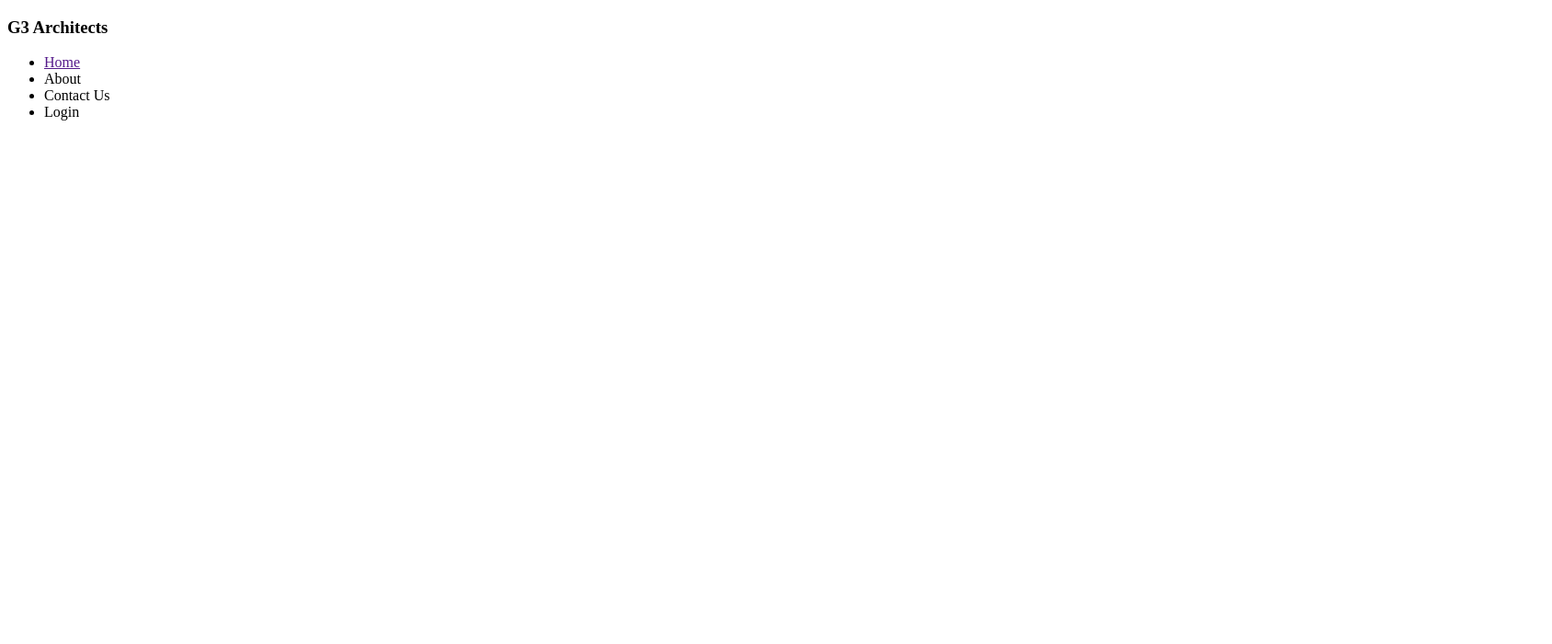
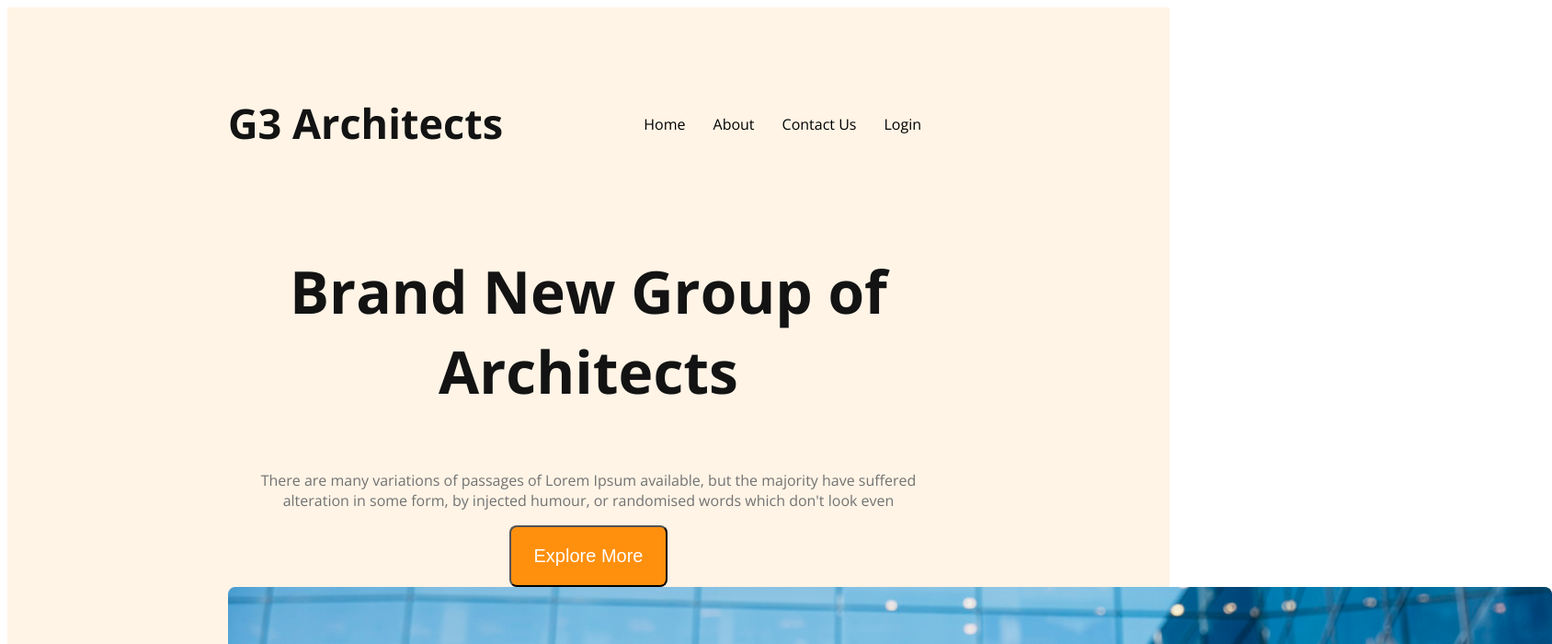
Before and after one commit to SaPa36/g3-architect-developer, a plain HTML site: page index.html in a window 1280 px wide. Shown: the top 700 px of the page at 92% size, 1688 px wide, since content can reach past the window. Drawn offline with nearby package versions, Linux system fonts and the light colour scheme.

Commit message:
banner content addeded

```diff
--- a/index.html
+++ b/index.html
@@ -1,29 +1,44 @@
 <!DOCTYPE html>
 <html lang="en">
   <head>
-    <meta charset="UTF-8">
-    <meta name="viewport" content="width=device-width, initial-scale=1.0">
+    <meta charset="UTF-8" />
+    <meta name="viewport" content="width=device-width, initial-scale=1.0" />
     <title>Document</title>
+    <link
+      href="https://fonts.googleapis.com/css2?family=Open+Sans:wght@400;700;800&display=swap"
+      rel="stylesheet"
+    />
+
+    <link rel="stylesheet" href="styles/architect.css" />
   </head>
   <body>
     <header>
       <nav>
-            <h3>G3 Architects</h3>
+        <h3 class="nav-title">G3 Architects</h3>
         <ul>
-                <li><a href="">Home</a></li>
+          <li><a href=""></a>Home</li>
           <li><a href=""></a>About</li>
           <li><a href=""></a>Contact Us</li>
           <li><a href=""></a>Login</li>
         </ul>
       </nav>
+
+      <div class="banner">
+        <div class="banner-content">
+          <h3 class="banner-title">Brand New Group of Architects</h3>
+          <p class="banner-description">
+            There are many variations of passages of Lorem Ipsum available, but
+            the majority have suffered alteration in some form, by injected
+            humour, or randomised words which don't look even
+          </p>
+          <button class="btn-primary">Explore More</button>
+        </div>
+        <img src="images/banner.png" alt="">
+      </div>
     </header>
 
-    <main>
+    <main></main>
 
-    </main>
-
-    <footer>
-
-    </footer>
+    <footer></footer>
   </body>
 </html>
--- a/styles/architect.css
+++ b/styles/architect.css
@@ -0,0 +1,67 @@
+/* Shared style */
+body {
+    font-family: 'Lato',sans-serif;
+    font-family: 'Open Sans', sans-serif;
+}
+
+.btn-primary{
+    border-radius: 8px;
+    background: rgb(255, 144, 14);
+    color: rgb(255, 255, 255);
+    font-size: 20px;
+    padding: 20px 25px;
+    cursor: pointer;
+
+}
+
+/* Header style */
+header{
+    background: rgba(255, 144, 14, 0.1);
+    padding: 50px 240px;
+}
+
+nav{
+    display: flex;
+    justify-content: space-between;
+    align-items: center;
+}
+
+.nav-title{
+    font-size: 45px;
+    color: rgb(19, 19, 19);
+}
+
+nav > ul {
+    display: flex;
+}
+
+nav li{
+    list-style: none;
+    margin-right: 30px;
+    font-weight: 500;
+    font-size: 1rem;
+}
+
+nav li a{
+    text-decoration: none;
+    color: rgb(66, 66, 66);
+    font-size: 18px;
+    font-weight: 500;
+}
+
+/* banner style */
+.banner-content{
+    max-width: 800px;
+    text-align: center;
+    margin: 0 auto;
+}
+
+.banner-title{
+    font-size: 4rem;
+    font-weight: 700;
+    color: rgb(19, 19, 19);
+}
+
+.banner-description{
+    color: rgb(114, 114, 114);
+}
```
Lines whose indentation alone changed are shown as unchanged.
